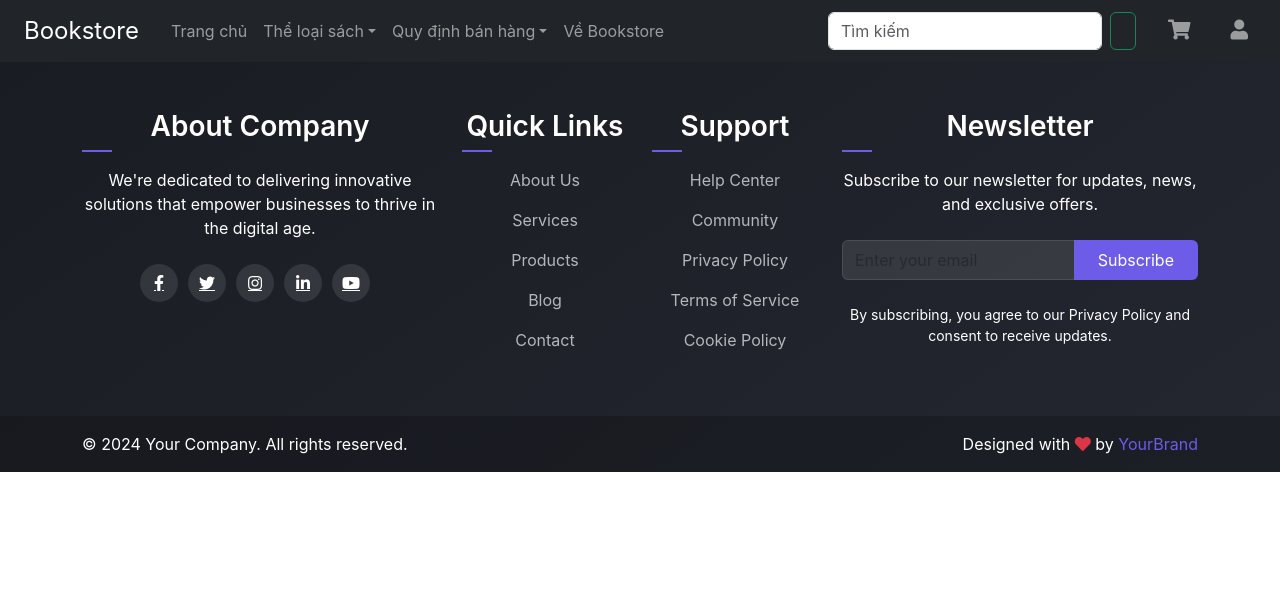
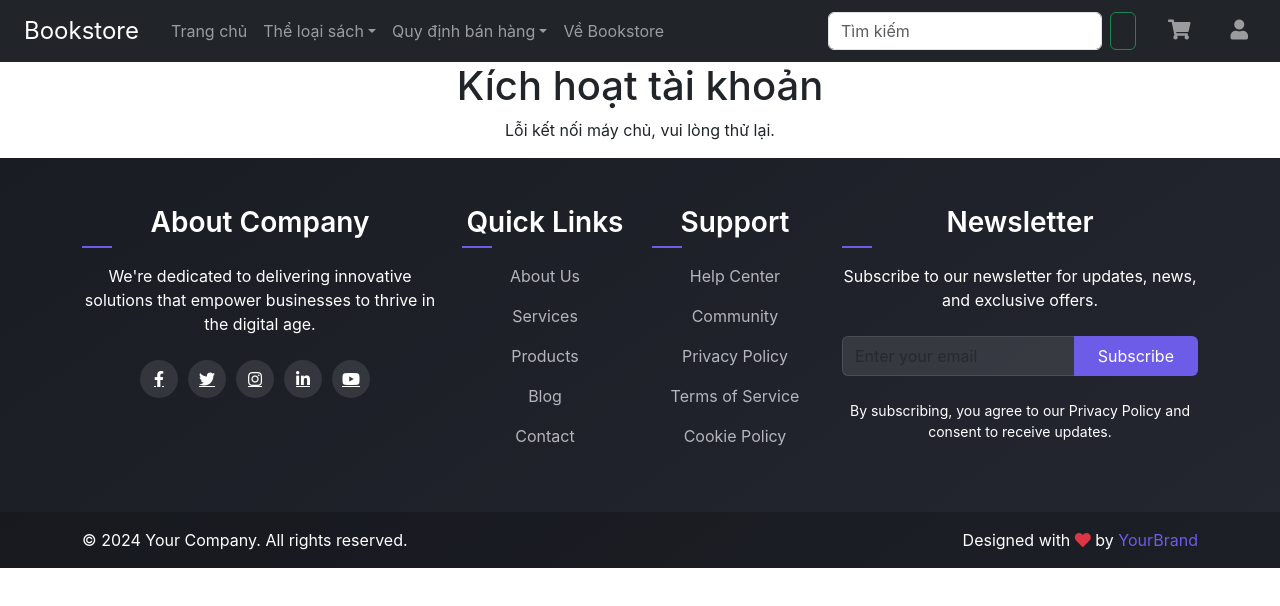
Before and after one commit to Buituananh3101/TA-webbansach_frontend, a React (Create React App) app: page /kich-hoat/1/1 in a window 1280 px wide. Shown: the top 606 px of the page. Built offline with nearby package versions, Linux system fonts and the light colour scheme; no server answers.

Commit message:
Hoàn thành kích hoạt tài khoản

```diff
--- a/src/App.tsx
+++ b/src/App.tsx
@@ -8,6 +8,7 @@ import { BrowserRouter, Route, Routes } from 'react-router-dom';
 import About from './layouts/about/About';
 import ChiTIetSanPham from './layouts/product/ChiTietSanPham';
 import DangKyNguoiDung from './layouts/user/DangKyNguoiDung';
+import KichHoatTaiKhoan from './layouts/user/KichHoatTaiKhoan';
 
 
 function App() {
@@ -25,7 +26,9 @@ function App() {
           <Route path='/:maTheLoai' element={<HomePage tuKhoaTimKiem={tuKhoaTimKiem} />} />
           <Route path='/about' element={<About/>}/>
           <Route path='/sach/:maSach' element={<ChiTIetSanPham />} />
-          <Route path='/dangKy' element={<DangKyNguoiDung />} />
+          <Route path='/dang-ky' element={<DangKyNguoiDung />} />
+          <Route path='/kich-hoat/:email/:maKichHoat' element={<KichHoatTaiKhoan />} />
+
 
         </Routes>
 
--- a/src/layouts/user/DangKyNguoiDung.tsx
+++ b/src/layouts/user/DangKyNguoiDung.tsx
@@ -66,6 +66,8 @@ function DangKyNguoiDung() {
                         soDienThoai: soDienThoai,
                         matKhau: matKhau,
                         gioiTinh: gioiTinh,
+                        daKichHoat: 0,
+                        maKichHoat: ""
                     }),
                 });
 
--- /dev/null
+++ b/src/layouts/user/KichHoatTaiKhoan.tsx
@@ -0,0 +1,47 @@
+import { useEffect, useState } from "react";
+import { useParams } from "react-router-dom";
+
+function KichHoatTaiKhoan() {
+    const [daKichHoat, setDaKichHoat] = useState(false);
+    const [thongBao, setThongBao] = useState('');
+
+
+    const { email, maKichHoat } = useParams<{ email: string; maKichHoat: string }>();
+
+    useEffect(() => {
+        if (email && maKichHoat) {
+            thucHienKichHoat(email, maKichHoat);
+        }
+    }, [email, maKichHoat]);
+
+    const thucHienKichHoat = async (emailParam: string, maKichHoatParam: string) => {
+        try {
+            const url: string = `http://localhost:8080/tai-khoan/kich-hoat?email=${emailParam}&maKichHoat=${maKichHoatParam}`;
+            const response = await fetch(url, {
+                method: "GET"
+            });
+            if (response.ok) {
+                setDaKichHoat(true);
+            } else {
+                const errorText = await response.text();
+                setThongBao(errorText);
+            }
+        } catch (error) {
+            console.log("Lỗi khi kích hoạt tài khoản", error);
+            setThongBao("Lỗi kết nối máy chủ, vui lòng thử lại.");
+        }
+    }
+
+    return (
+        <div className="container">
+            <h1>Kích hoạt tài khoản</h1>
+            {
+                daKichHoat
+                    ? (<p>Đã kích hoạt tài khoản thành công, đăng nhập rồi lướt web đi</p>)
+                    : (<p>{thongBao}</p>)
+            }
+        </div>
+    )
+}
+
+export default KichHoatTaiKhoan;
```
